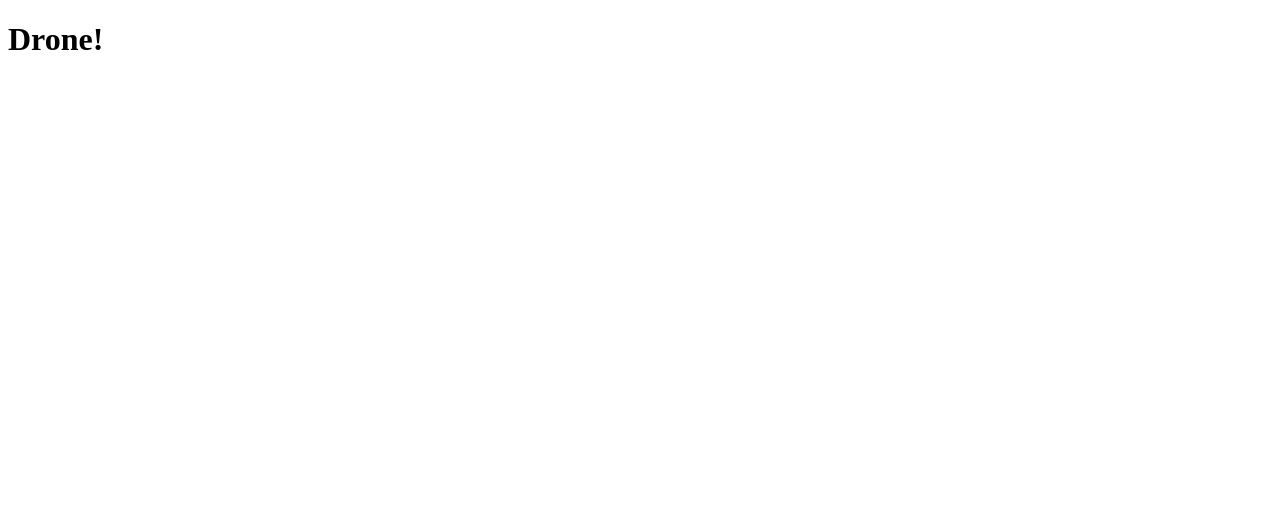
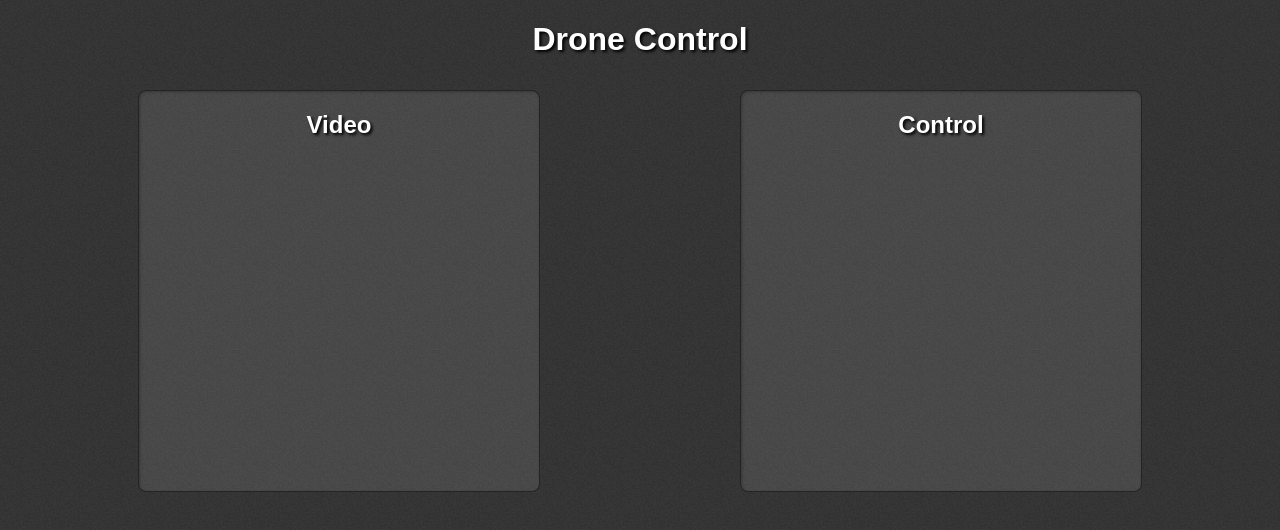
Before and after one commit to kmacdough/nu-hw-hacks, a website: page website/public/index.html in a window 1280 px wide. Drawn offline with Linux system fonts and the light colour scheme.

Commit message:
website ui refresh

```diff
--- /dev/null
+++ b/website/public/css/style.css
@@ -0,0 +1,29 @@
+body {
+    font-family: Arial, Helvetica, sans-serif;
+    background-color: #333; /*403731*/
+    background-image: url('/texture.png');
+}
+
+h1,h2,h3,h4,h5,h6
+{
+    text-align: center;
+    color: white;
+    text-shadow: 2px 2px 3px black;
+}
+
+.flex
+{
+    display: flex;
+    justify-content: center;
+    flex-flow: row wrap;
+}
+
+.box {
+    border-radius: 8px;
+    background-color: rgba(255,255,255,0.1);
+    box-shadow: 1px 1px 3px rgba(0,0,0,0.25) inset;
+    min-height: 400px;
+    min-width: 400px;
+    border: 1px solid rgba(0,0,0,0.5);
+    margin: 10px 100px;
+}
--- a/website/public/index.html
+++ b/website/public/index.html
@@ -1,7 +1,20 @@
 <!DOCTYPE html>
 <html>
-    <head><title>Drone</title></head>
+    <head>
+        <title>Drone</title>
+        <link rel='stylesheet' type='text/css' href='/css/style.css'/>
+    </head>
     <body>
-        <h1>Drone!</h1>
+        <h1>Drone Control</h1>
+
+        <div class='flex'>
+            <div class='box'>
+                <h2>Video</h2>
+            </div>
+
+            <div class='box'>
+                <h2>Control</h2>
+            </div>
+        </div>
     </body>
 </html>
```
Also changed, not shown: website/public/texture.png (added).
